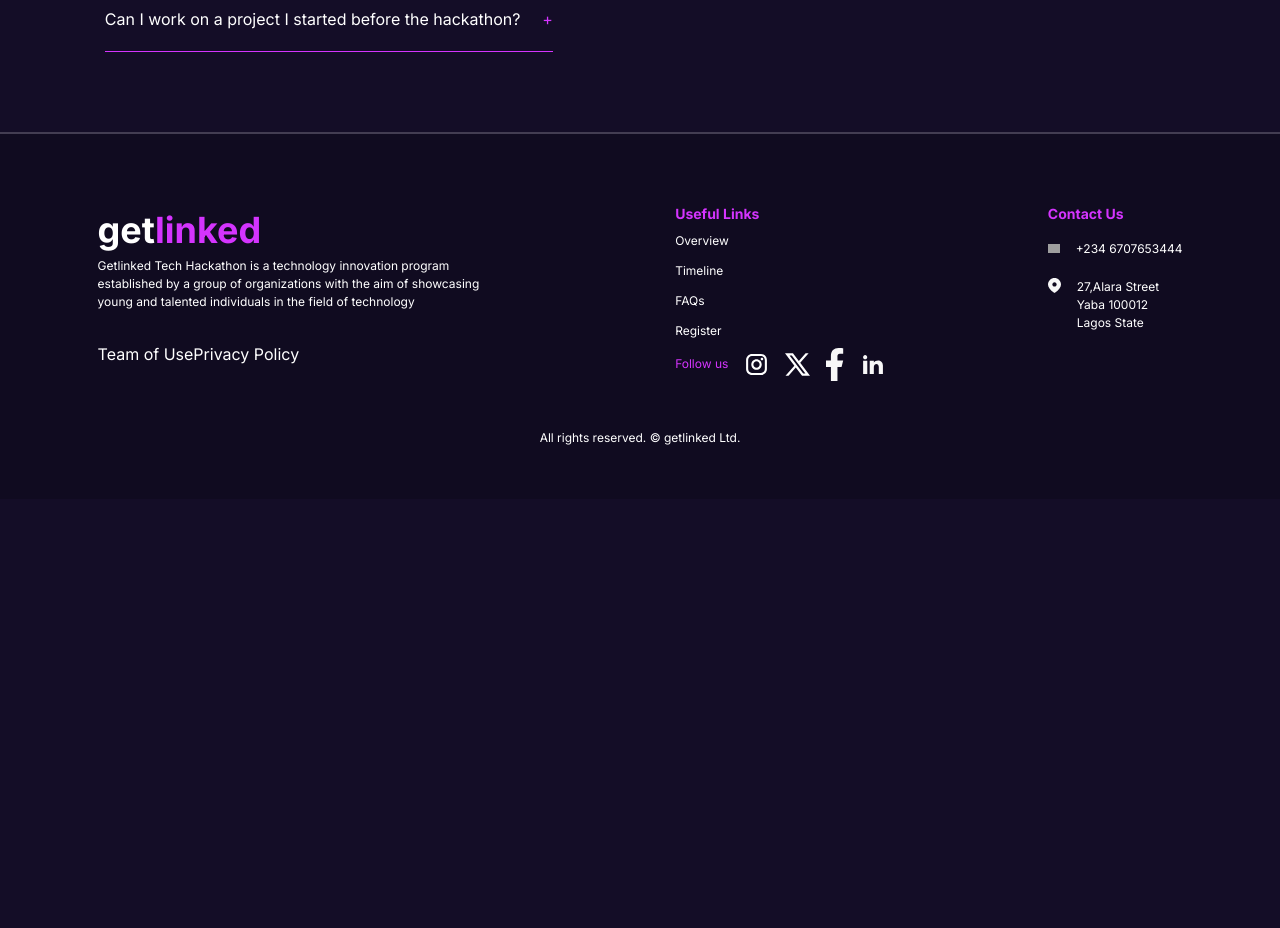
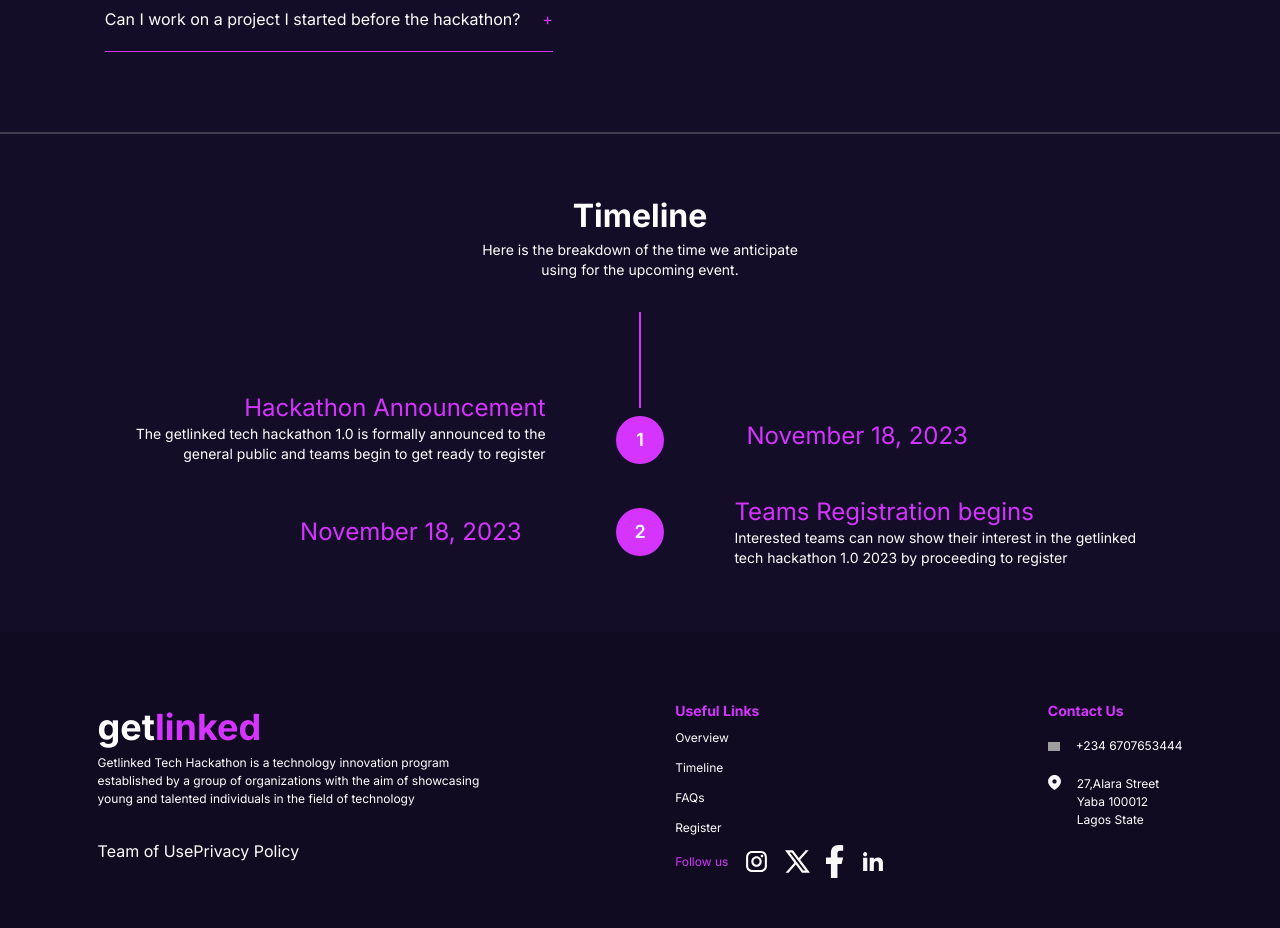
Before and after one commit to KcPele/getlinked-hack, a Next.js app: page / in a window 1280 px wide. Shown: the part 3580-4508 px from the top of the page. Before the commit the page ends 4079 px from the top, so only its background shows below. Built offline with nearby package versions, Linux system fonts and the light colour scheme; grey boxes are pictures that could not be loaded.

Commit message:
added timeline

```diff
--- a/app/components/Timeline.tsx
+++ b/app/components/Timeline.tsx
@@ -1,7 +1,152 @@
 import React from "react";
 
 const Timeline = () => {
-  return <div>Timeline</div>;
+  return (
+    <div className="padding-left padding-right padding-top">
+      <div className="text-p-white grid text-center mx-auto max-w-[21rem]">
+        <h2 className="mid-font">Timeline</h2>
+        <p className="text-sm">
+          Here is the breakdown of the time we anticipate using for the upcoming
+          event.
+        </p>
+      </div>
+
+      <div>
+        <div className="max-w-[94rem] mx-auto px-4 py-8">
+          <div className="relative wrap overflow-hidden">
+            {/* <div className="border-2-2  absolute border-opacity-20 border-p-mix h-full border left-1/2"></div> */}
+            <div className="mb-8 gap-3 flex   md:justify-between md:items-center w-full">
+              <div className="hidden order-1 w-5/12 self-end md:text-end md:flex flex-col items-end">
+                <h3 className="text-p-mix text-2xl">Hackathon Announcement</h3>
+                <div className="max-w-[27rem] ">
+                  <p className="text-p-white text-sm">
+                    The getlinked tech hackathon 1.0 is formally announced to
+                    the general public and teams begin to get ready to register
+                  </p>
+                </div>
+              </div>
+              <div className="z-20 order-1 flex  flex-col items-center justify-between h-auto">
+                <div className="w-[2px] h-24 bg-p-mix mb-2"></div>
+                <div className=" flex self-end items-center bg-p-mix  w-12 h-12 rounded-full">
+                  <h1 className="mx-auto font-semibold text-lg text-white">
+                    1
+                  </h1>
+                </div>
+              </div>
+              <div className="order-1 grid justify-between md:self-end  h-auto  w-full md:w-5/12 md:p-3">
+                <div className="md:hidden">
+                  <h3 className="text-p-mix text-2xl">
+                    Hackathon Announcement
+                  </h3>
+                  <div className="max-w-[27rem] ">
+                    <p className="text-p-white text-sm">
+                      The getlinked tech hackathon 1.0 is formally announced to
+                      the general public and teams begin to get ready to
+                      register
+                    </p>
+                  </div>
+                </div>
+                <div className="self-center">
+                  <h3 className="text-p-mix text-2xl ">November 18, 2023</h3>
+                </div>
+              </div>
+            </div>
+            <div className="mb-8 flex justify-between flex-row-reverse items-center w-full left-timeline">
+              <div className="order-1 w-5/12 ">
+                <h3 className="text-p-mix text-2xl">
+                  Teams Registration begins
+                </h3>
+                <div className="max-w-[27rem] ">
+                  <p className="text-p-white text-sm">
+                    Interested teams can now show their interest in the
+                    getlinked tech hackathon 1.0 2023 by proceeding to register
+                  </p>
+                </div>
+              </div>
+              <div className="z-20 flex items-center order-1 bg-p-mix  w-12 h-12 rounded-full">
+                <h1 className="mx-auto font-semibold text-lg text-white">2</h1>
+              </div>
+              <div className="order-1  rounded-lg  w-5/12 px-6 py-4 text-end">
+                <h3 className="text-p-mix text-2xl">November 18, 2023</h3>
+              </div>
+            </div>
+            {/* <div className="mb-8 flex justify-between items-center w-full right-timeline">
+              <div className="order-1 w-5/12 md:text-end flex flex-col items-end">
+                <h3 className="text-p-mix text-2xl">Hackathon Announcement</h3>
+                <div className="max-w-[27rem] ">
+                  <p className="text-p-white text-sm">
+                    The getlinked tech hackathon 1.0 is formally announced to
+                    the general public and teams begin to get ready to register
+                  </p>
+                </div>
+              </div>
+              <div className="z-20 flex items-center order-1 bg-p-mix  w-12 h-12 rounded-full">
+                <h1 className="mx-auto font-semibold text-lg text-white">3</h1>
+              </div>
+              <div className="order-1  rounded-lg  w-5/12 px-6 py-4">
+                <h3 className="text-p-mix text-2xl">November 18, 2023</h3>
+              </div>
+            </div>
+            <div className="mb-8 flex justify-between flex-row-reverse items-center w-full left-timeline">
+              <div className="order-1 w-5/12 ">
+                <h3 className="text-p-mix text-2xl">
+                  Teams Registration begins
+                </h3>
+                <div className="max-w-[27rem] ">
+                  <p className="text-p-white text-sm">
+                    Interested teams can now show their interest in the
+                    getlinked tech hackathon 1.0 2023 by proceeding to register
+                  </p>
+                </div>
+              </div>
+              <div className="z-20 flex items-center order-1 bg-p-mix  w-12 h-12 rounded-full">
+                <h1 className="mx-auto font-semibold text-lg text-white">4</h1>
+              </div>
+              <div className="order-1  rounded-lg  w-5/12 px-6 py-4 text-end">
+                <h3 className="text-p-mix text-2xl">November 18, 2023</h3>
+              </div>
+            </div>
+            <div className="mb-8 flex justify-between items-center w-full right-timeline">
+              <div className="order-1 w-5/12 md:text-end flex flex-col items-end">
+                <h3 className="text-p-mix text-2xl">Hackathon Announcement</h3>
+                <div className="max-w-[27rem] ">
+                  <p className="text-p-white text-sm">
+                    The getlinked tech hackathon 1.0 is formally announced to
+                    the general public and teams begin to get ready to register
+                  </p>
+                </div>
+              </div>
+              <div className="z-20 flex items-center order-1 bg-p-mix  w-12 h-12 rounded-full">
+                <h1 className="mx-auto font-semibold text-lg text-white">5</h1>
+              </div>
+              <div className="order-1  rounded-lg  w-5/12 px-6 py-4">
+                <h3 className="text-p-mix text-2xl">November 18, 2023</h3>
+              </div>
+            </div>
+            <div className="mb-8 flex justify-between flex-row-reverse items-center w-full left-timeline">
+              <div className="order-1 w-5/12 ">
+                <h3 className="text-p-mix text-2xl">
+                  Teams Registration begins
+                </h3>
+                <div className="max-w-[27rem] ">
+                  <p className="text-p-white text-sm">
+                    Interested teams can now show their interest in the
+                    getlinked tech hackathon 1.0 2023 by proceeding to register
+                  </p>
+                </div>
+              </div>
+              <div className="z-20 flex items-center order-1 bg-p-mix  w-12 h-12 rounded-full">
+                <h1 className="mx-auto font-semibold text-lg text-white">6</h1>
+              </div>
+              <div className="order-1  rounded-lg  w-5/12 px-6 py-4 text-end">
+                <h3 className="text-p-mix text-2xl">November 18, 2023</h3>
+              </div>
+            </div> */}
+          </div>
+        </div>
+      </div>
+    </div>
+  );
 };
 
 export default Timeline;
--- a/app/page.tsx
+++ b/app/page.tsx
@@ -36,8 +36,8 @@
       <Guidelines />
       <Criteria />
       <FAQ />
+      <Timeline />
       {/*
-      <Timeline />
       <Rewards />
       <Sponsors />
       <Policy />
```
